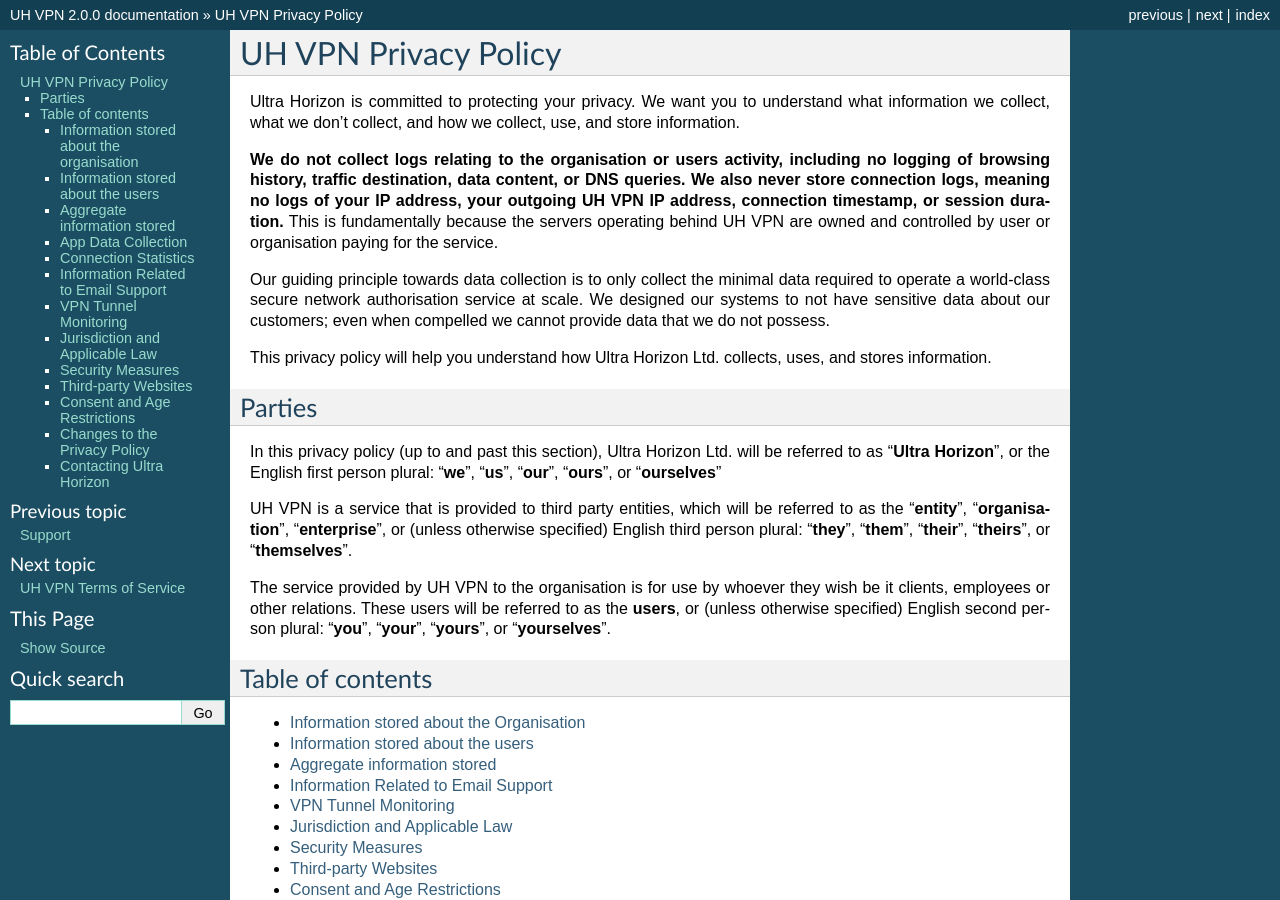
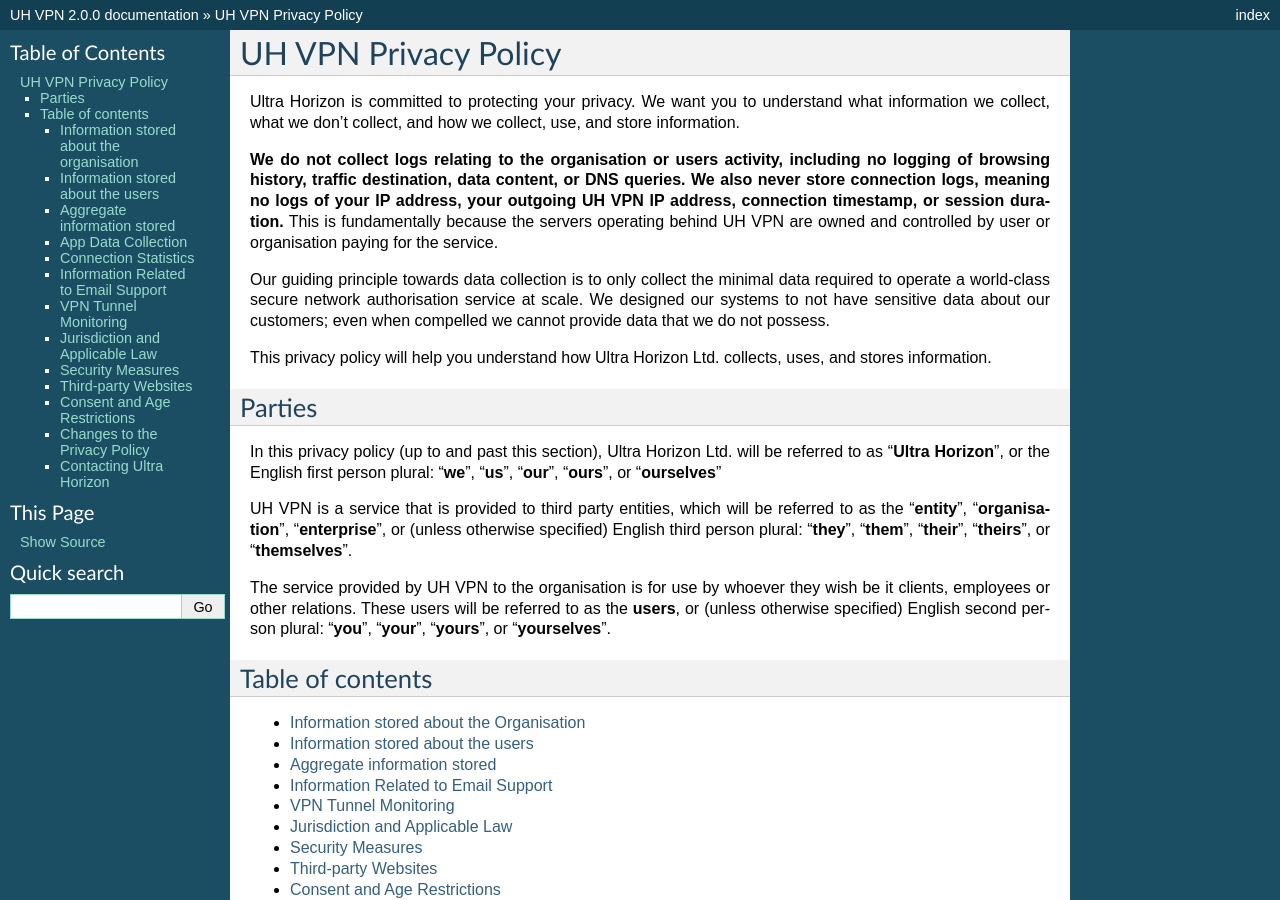
Before and after one commit to ultrahorizon/UH-VPN-Docs, a Sphinx documentation site: the page built from source/privacy.rst, in a window 1280 px wide and 900 px high. Built offline with Sphinx 7.4.7, drawn with Linux system fonts in a browser that asks for light colours.

Commit message:
Remove privacy and terms from navigation

```diff
--- a/source/conf.py
+++ b/source/conf.py
@@ -48,9 +48,6 @@
 # a list of builtin themes.
 #
 html_theme = 'default'
-html_theme_options = {
-    'includehidden' : False
-}
 
 # Add any paths that contain custom static files (such as style sheets) here,
 # relative to this directory. They are copied after the builtin static files,
--- a/source/index.rst
+++ b/source/index.rst
@@ -17,12 +17,6 @@
     clients/index
     support
 
-..  toctree::
-    :hidden:
-
-    privacy
-    terms
-
 .. _maintained with the help of the community: https://github.com/ultrahorizon/UH-VPN-Docs
 .. _PDF: https://docs.uh-vpn.com/_/downloads/en/latest/pdf/
 .. _Epub: https://docs.uh-vpn.com/_/downloads/en/latest/epub/
```
